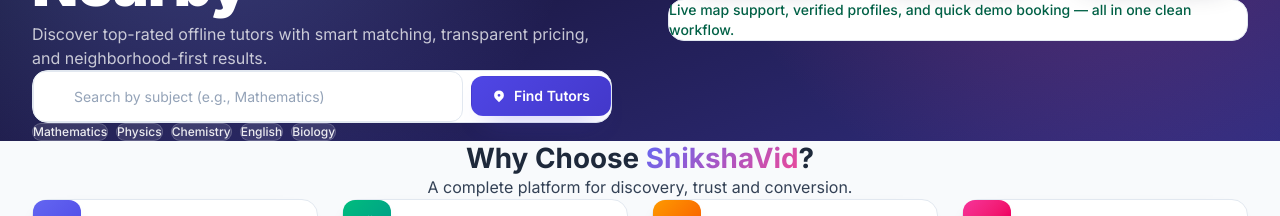
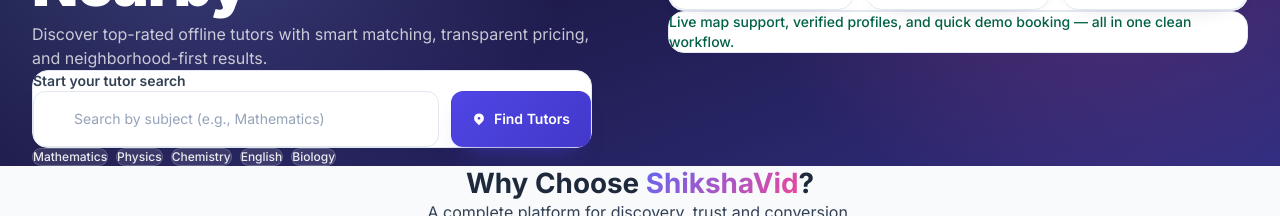
Before and after one commit to sidd-sharma22/ShikshaVid1, a React (Vite) app in the folder client/: page / in a window 1280 px wide. Shown: the part 293-509 px from the top of the page. Built offline with nearby package versions, Linux system fonts and the light colour scheme; no server answers.

Commit message:
Tuned and Reposition the hero search bar.

```diff
--- a/client/src/pages/Home.jsx
+++ b/client/src/pages/Home.jsx
@@ -95,27 +95,31 @@
                 </p>
               </div>
 
-              <form onSubmit={handleSearch} className="ds-card p-[var(--space-2)]">
-                <div className="grid grid-cols-1 items-center gap-[var(--space-2)] sm:grid-cols-[1fr_auto]">
-                  <div className="ds-input-shell w-full border-surface-200">
+            <div className="space-y-[var(--space-4)] py-[var(--space-2)]">
+                <div className="ds-card mx-auto w-full max-w-[35rem] border-white/20 bg-white/95 p-[var(--space-4)] shadow-2xl shadow-black/25 lg:mx-0">
+                  <p className="mb-[var(--space-3)] text-sm font-semibold text-surface-700">Start your tutor search</p>
+                  <form onSubmit={handleSearch}>
+                    <div className="grid grid-cols-1 items-center gap-[var(--space-3)] md:grid-cols-[minmax(0,1fr)_auto]">
+                      <div className="ds-input-shell min-h-14 w-full border-surface-200 px-[var(--space-4)]">
                         <HiSearch className="shrink-0 text-xl text-surface-400" />
                         <input
                           type="text"
                           placeholder="Search by subject (e.g., Mathematics)"
                           value={searchSubject}
                           onChange={(e) => setSearchSubject(e.target.value)}
-                      className="ds-input-field"
+                          className="ds-input-field !py-[var(--space-4)]"
                         />
                       </div>
                       <button
                         type="submit"
-                    className="ds-btn ds-btn-primary w-full px-[var(--space-6)] py-[var(--space-4)] text-base shadow-xl shadow-primary-500/40 sm:w-auto"
+                        className="ds-btn ds-btn-primary h-14 w-full px-[var(--space-6)] text-base shadow-xl shadow-primary-500/40 md:w-auto"
                       >
                         <HiLocationMarker />
                         Find Tutors
                       </button>
                     </div>
                   </form>
+                </div>
 
                 <div className="flex flex-wrap gap-[var(--space-2)]">
                   {popularSubjects.map((subject) => (
@@ -127,6 +131,7 @@
                       {subject}
                     </Link>
                   ))}
+                </div>
               </div>
             </div>
 
```
Lines whose indentation alone changed are shown as unchanged.
